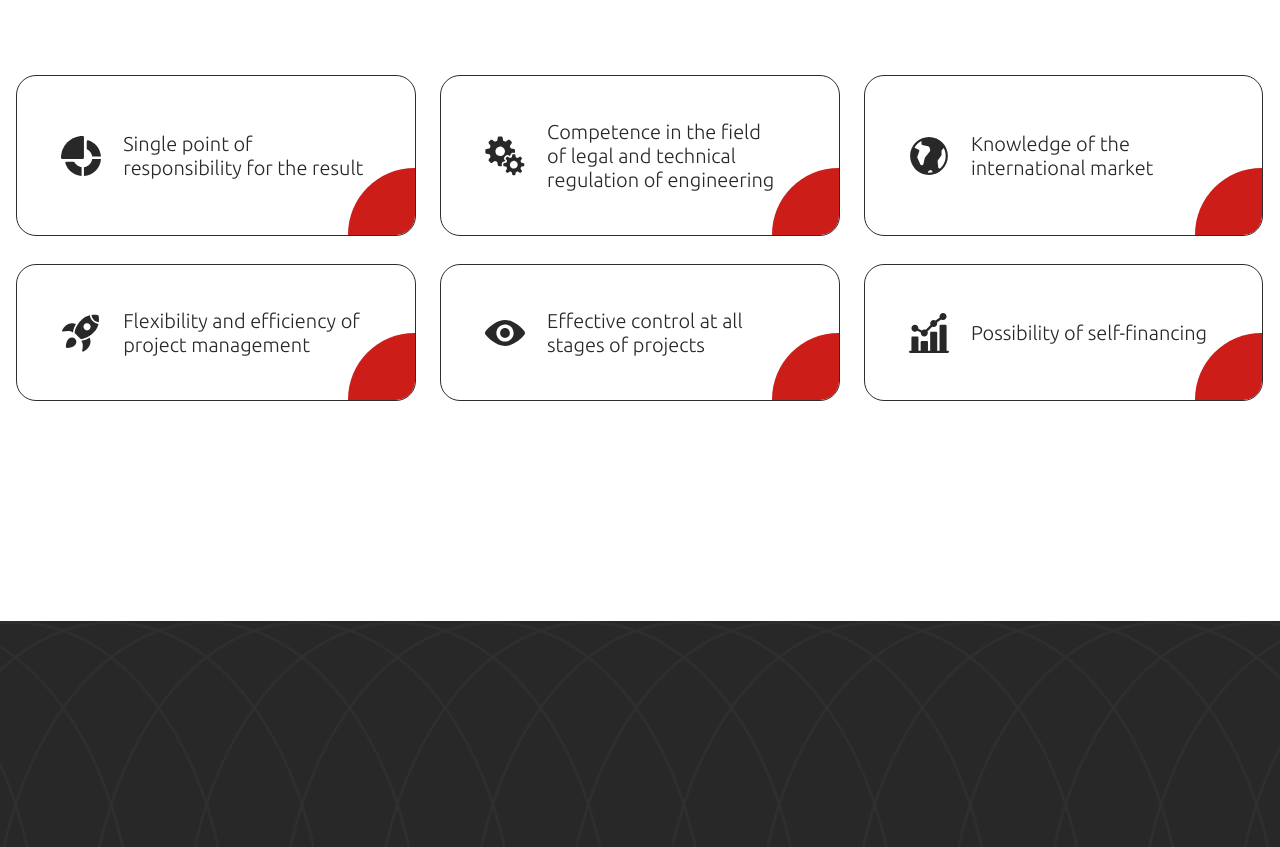
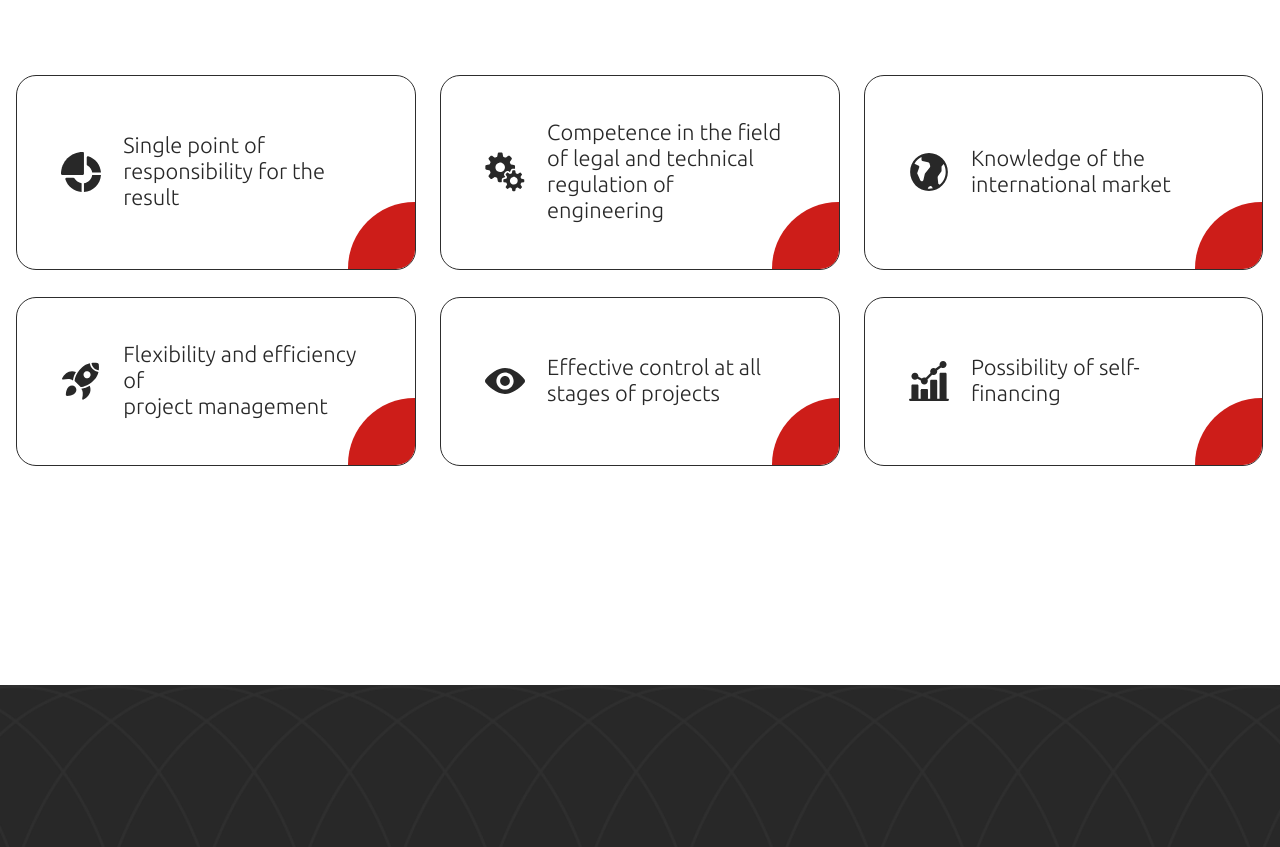
Before and after one commit to Jencansee/wfce-china, a Next.js app: page / in a window 1280 px wide. Shown: the part 2440-3287 px from the top of the page. Built offline with nearby package versions, Linux system fonts and the light colour scheme.

Commit message:
Fix fonts on Windows

```diff
--- a/components/Card/Card.tsx
+++ b/components/Card/Card.tsx
@@ -3,7 +3,7 @@ import { PropsWithChildren, ReactNode, useEffect, useState } from "react";
 import styled, { keyframes } from "styled-components";
 
 const CardText = styled.p`
-	font-size: 20px;
+	font-size: 2rem;
 	font-weight: 300;
 	line-height: 1.2;
 
--- a/next.config.js
+++ b/next.config.js
@@ -6,6 +6,7 @@ const nextConfig = {
 	images: {
 		formats: ['image/avif', 'image/webp'],
 	},
+	optimizeFonts: false,
   reactStrictMode: true,
   swcMinify: true,
 }
```
